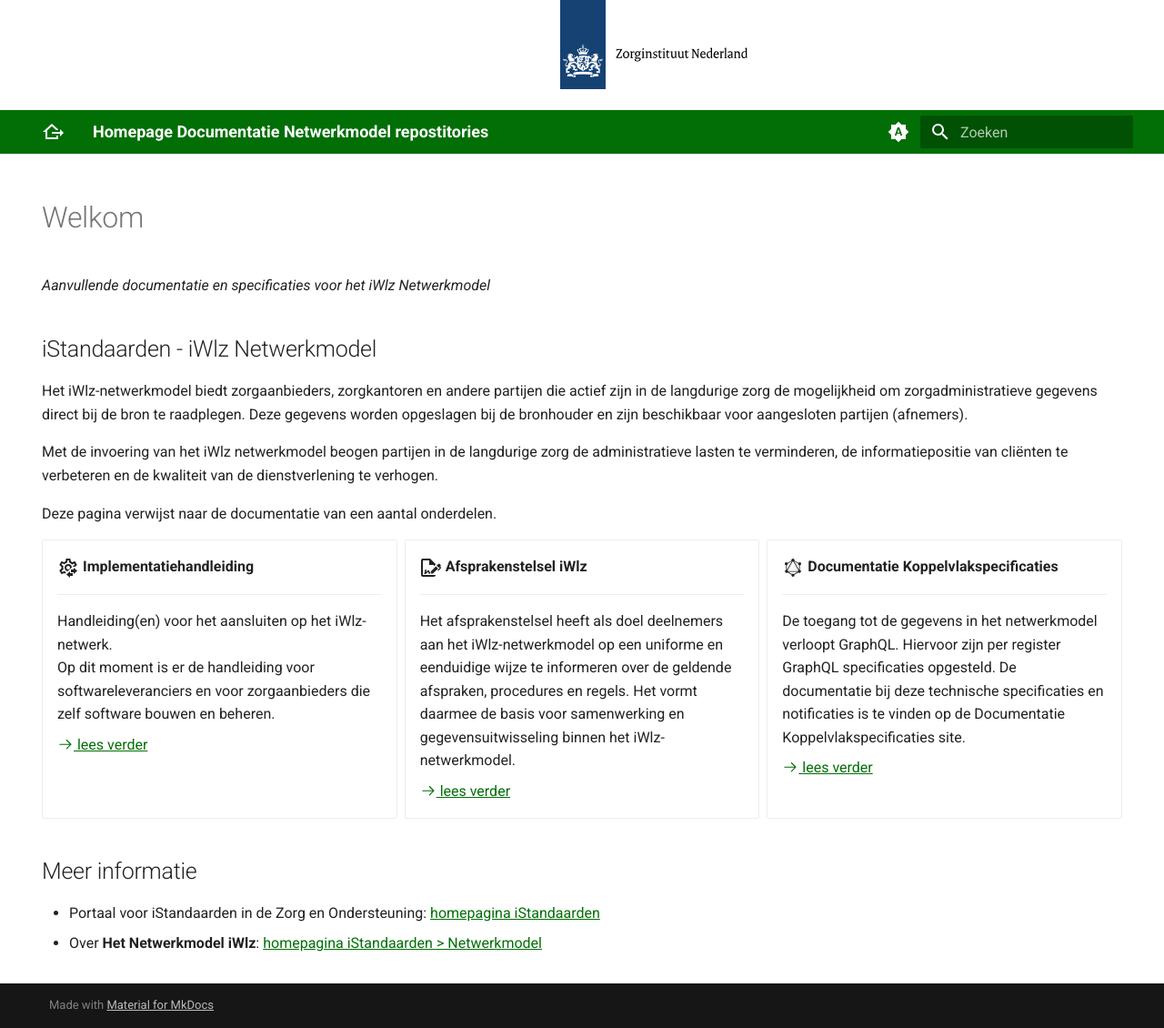
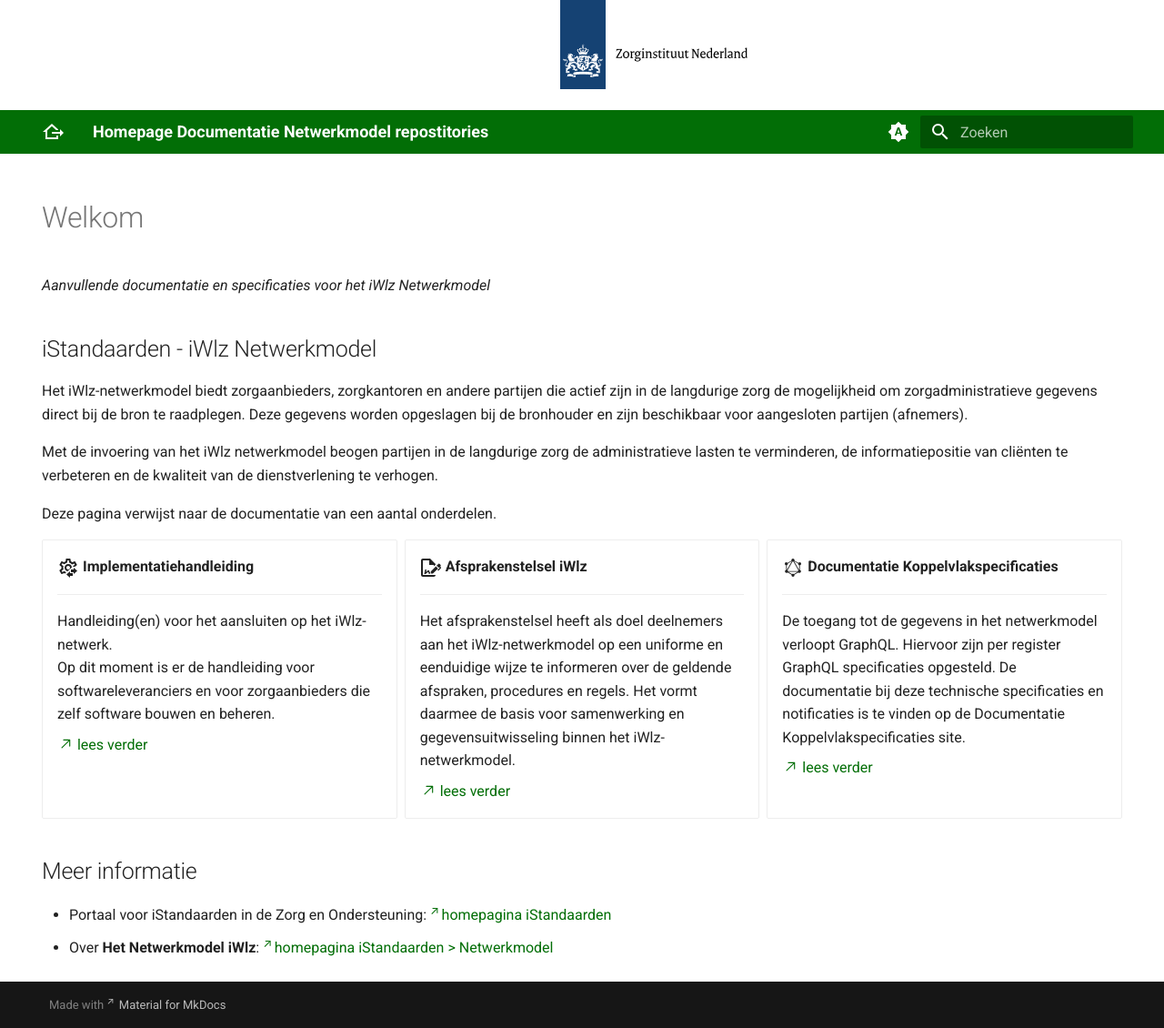
Before and after one commit to iStandaarden/istandaarden.github.io, an MkDocs documentation site: the page built from docs/index.md, in a window 1280 px wide and 1130 px high. Shown: the whole window at 91% size. Built offline with MkDocs 1.6.1 and Material for MkDocs 9.7.7, drawn with Linux system fonts in a browser that asks for light colours; the version menu is left out.

Commit message:
css update

```diff
--- a/docs/css/zin.css
+++ b/docs/css/zin.css
@@ -4,8 +4,17 @@
   --md-primary-fg-color--dark:  #06950a;
 }
 
-a {
+a:hover {
   text-decoration: underline;
+}
+
+a[href^="http"]:not([href*="istandaarden.github.io"])::before {
+/*a[href^="http"]:not([href*="127.0.0.1:8000/Afsprakenstelsel-iWlz"])::before { */
+  content: "\2197"; /* ↗ arrow */
+  display: inline-block;
+  margin-right: 0.2em;
+  font-size: 0.8em;
+  vertical-align: super;
 }
 
 .mermaid svg {
```
Also changed, not shown: docs/index.md (+3 -3 lines).
